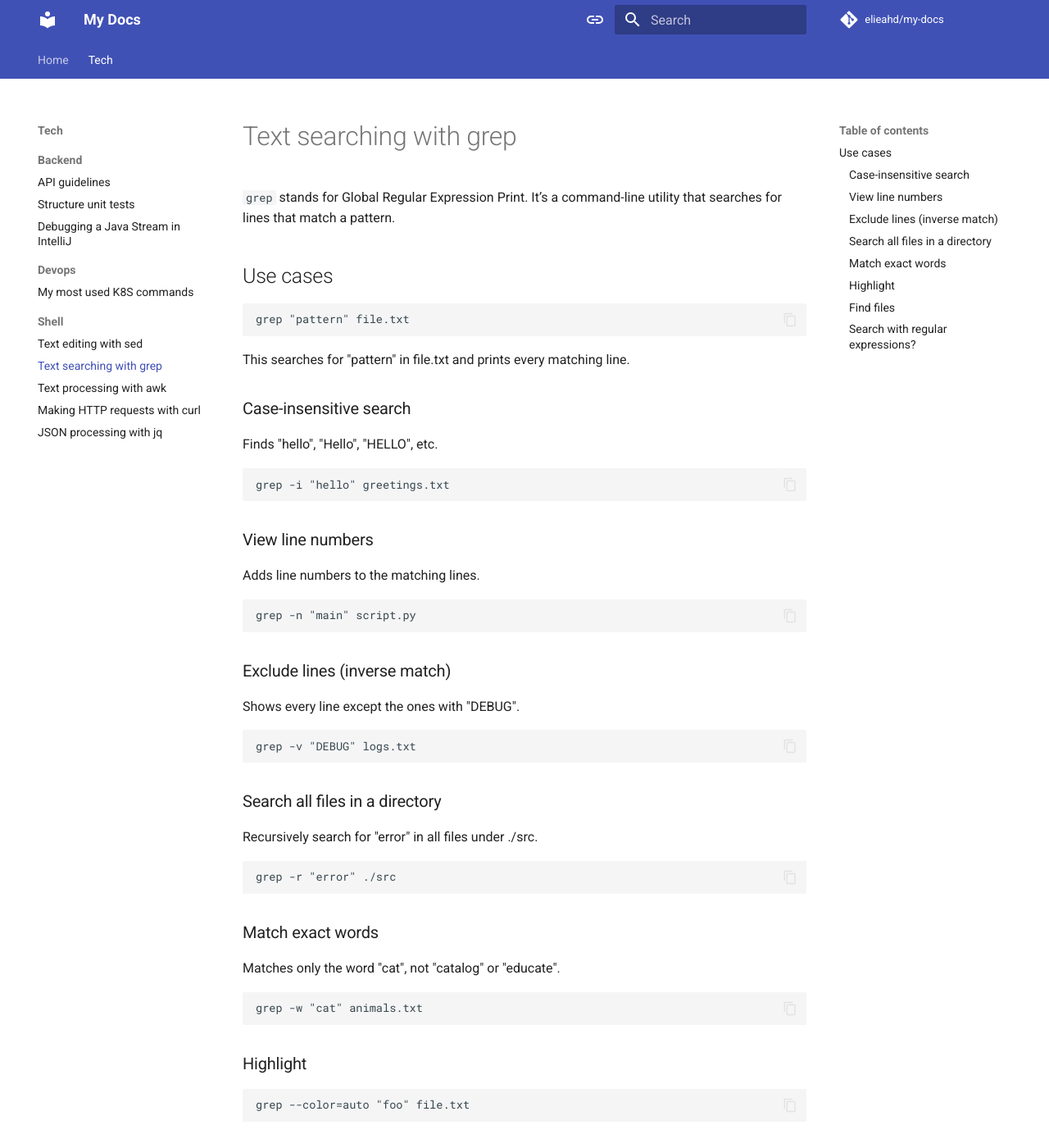
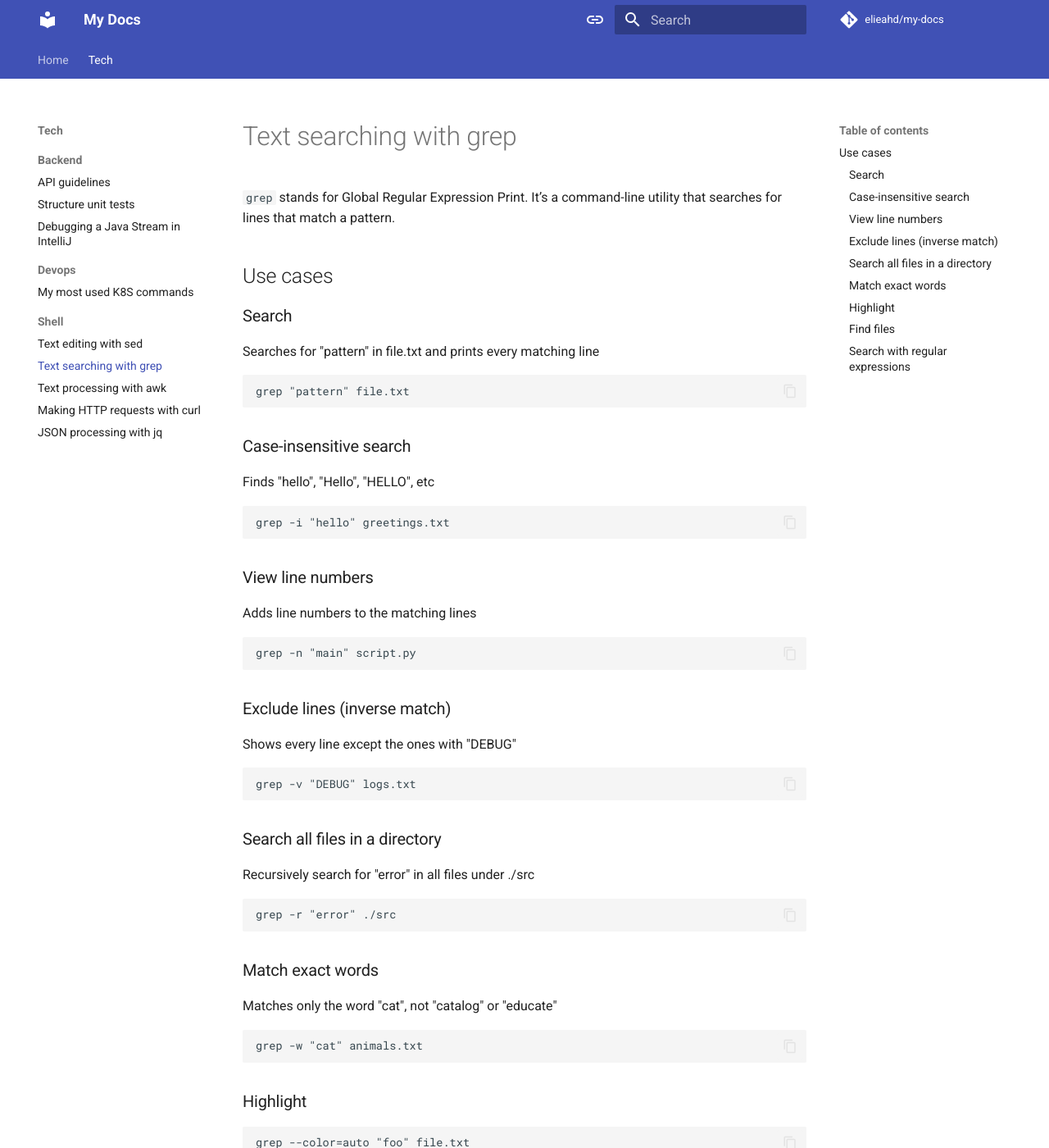
Before and after one commit to elieahd/my-docs, an MkDocs documentation site: the page built from docs/tech/shell/grep.md, in a window 1280 px wide and 1400 px high. Shown: the whole window at 82% size. Built offline with MkDocs 1.6.1 and Material for MkDocs 9.7.7, drawn with Linux system fonts in a browser that asks for light colours; comment, search, counter and statistics services are not loaded; some of the changed text lies outside the part shown.

Commit message:
feat: enhance grep

````diff
--- a/docs/tech/shell/grep.md
+++ b/docs/tech/shell/grep.md
@@ -2,15 +2,19 @@
 `grep` stands for Global Regular Expression Print. It’s a command-line utility that searches for lines that match a pattern.
 
 ## Use cases
+
+### Search
+
+Searches for "pattern" in file.txt and prints every matching line
+
 ```sh
 grep "pattern" file.txt
 ```
 
-This searches for "pattern" in file.txt and prints every matching line.
 
 ### Case-insensitive search
 
-Finds "hello", "Hello", "HELLO", etc.
+Finds "hello", "Hello", "HELLO", etc
 
 ```sh
 grep -i "hello" greetings.txt
@@ -18,27 +22,29 @@
 
 ### View line numbers
 
-Adds line numbers to the matching lines.
+Adds line numbers to the matching lines
 
 ```sh
 grep -n "main" script.py
 ```
 
 ### Exclude lines (inverse match)
-Shows every line except the ones with "DEBUG".
+Shows every line except the ones with "DEBUG"
+
 ```sh
 grep -v "DEBUG" logs.txt
 ```
 
 ### Search all files in a directory
-Recursively search for "error" in all files under ./src.
+Recursively search for "error" in all files under ./src
 ```sh
 grep -r "error" ./src
 ```
 
 ### Match exact words
 
-Matches only the word "cat", not "catalog" or "educate".
+Matches only the word "cat", not "catalog" or "educate"
+
 ```sh
 grep -w "cat" animals.txt
 ```
@@ -55,7 +61,7 @@
 grep -l "TODO" *.js
 ```
 
-### Search with regular expressions?
+### Search with regular expressions
 ```sh
 grep -E "dog|cat" animals.txt
 ```
````
